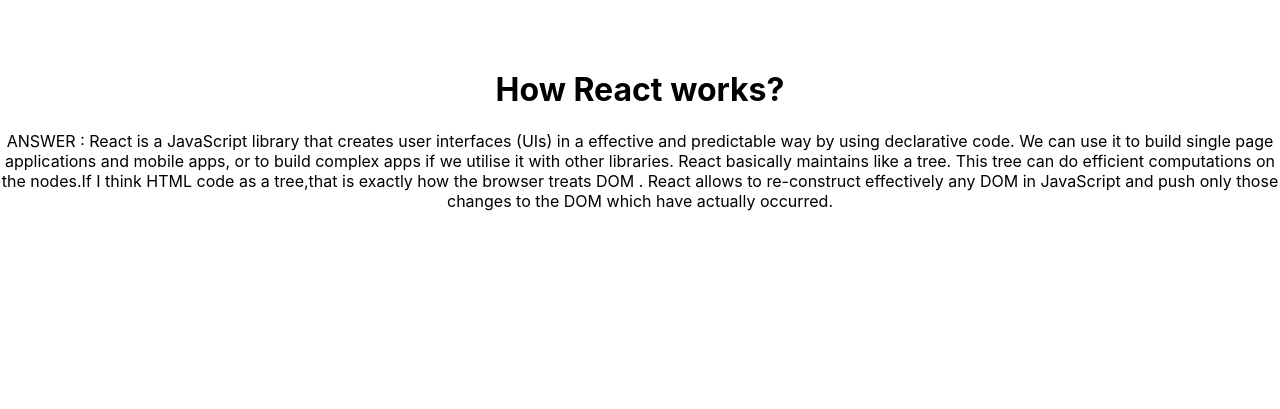
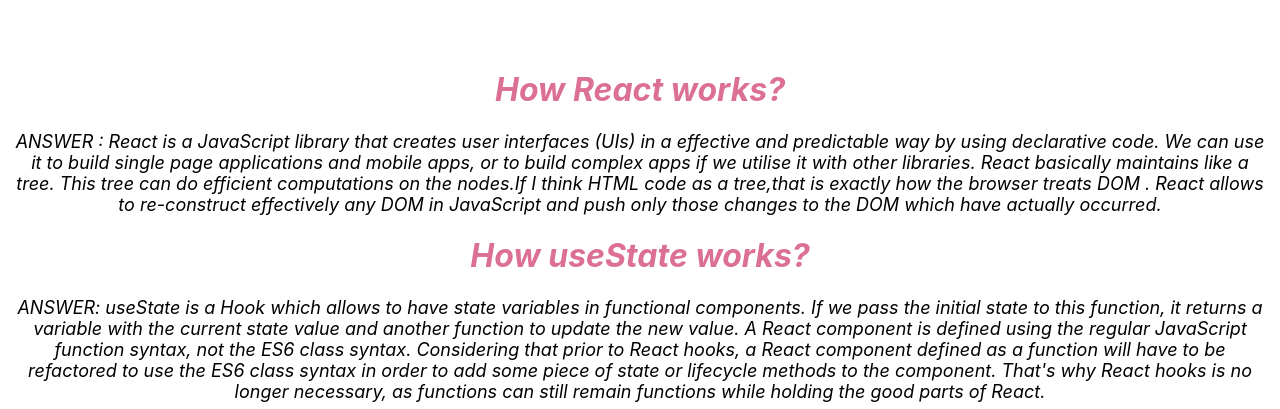
Before and after one commit to Tasmia-Ishika/Fashion---Fit-A-8, a React (Create React App) app: page / in a window 1280 px wide. Shown: the part 2731-3140 px from the top of the page. Before the commit the page ends 2958 px from the top, so only its background shows below. Built offline with nearby package versions, Linux system fonts and the light colour scheme.

Commit message:
fifth commit

```diff
--- a/src/App.css
+++ b/src/App.css
@@ -27,7 +27,17 @@
 .App-link {
   color: #61dafb;
 }
-.writings
+.question{
+  color: palevioletred;
+  font-size: xx-large;
+  font-weight: 700;
+  font-style: italic;
+}
+.answer{
+  font-size: large;
+  font-style: oblique;
+  margin: 10px;
+}
 
 
 @keyframes App-logo-spin {
--- a/src/App.js
+++ b/src/App.js
@@ -10,10 +10,13 @@
       <Shop></Shop>
       <br />
       <div>
-        <h1 className='writings'>How React works?</h1>
-        <p>ANSWER : React is a JavaScript library that creates user interfaces (UIs) in a effective and predictable way by using declarative code. We can use it to build single page applications and mobile apps, or to build complex apps if we utilise it with other libraries.
+        <h1 className='question'>How React works?</h1>
+        <p className='answer'>ANSWER : React is a JavaScript library that creates user interfaces (UIs) in a effective and predictable way by using declarative code. We can use it to build single page applications and mobile apps, or to build complex apps if we utilise it with other libraries.
           React basically maintains like a tree. This tree can do efficient computations on the nodes.If I think HTML code as a tree,that is exactly how the browser treats DOM . React allows to re-construct effectively any DOM in JavaScript and push only those changes to the DOM which have actually occurred.
         </p>
+        <h1 className='question'>How useState works?</h1>
+
+        <p className='answer'>ANSWER: useState is a Hook which allows to have state variables in functional components. If we pass the initial state to this function, it returns a variable with the current state value and another function to update the new value. A React component is defined using the regular JavaScript function syntax, not the ES6 class syntax. Considering that prior to React hooks, a React component defined as a function will have to be refactored to use the ES6 class syntax in order to add some piece of state or lifecycle methods to the component. That's why React hooks is no longer necessary, as functions can still remain functions while holding the good parts of React.</p>
       </div>
     </div>
   );
--- a/src/components/Shop/Shop.js
+++ b/src/components/Shop/Shop.js
@@ -7,17 +7,19 @@
 const Shop = () => {
     const [products, setProducts] = useState([]);
     const [cart, setCart] = useState([]);
-    console.log(cart);
+    // console.log(cart);
 
     const handleAddToCart = (product) => {
         const newCart = [...cart, product];
         setCart(newCart);
-
     }
 
     // Choose any one button
-    const chooseItem = () => {
-        console.log('going to fuck')
+    const arrayLength = cart.length;
+    const pickRandomItem = () => {
+        const selectRandomly = Math.floor(Math.random() * (arrayLength));
+        const chooseItem = cart[selectRandomly]
+        console.log(chooseItem);
     }
 
     useEffect(() => {
@@ -43,11 +45,16 @@
                 <h4>Selected Items</h4>
                 <p>
                     {
-                        cart.map((item) => (<h3 key={item.id}><BsFillStarFill></BsFillStarFill> <img id='img-length' src={item.img} alt=""/> {item.name}</h3>))}
+                        cart.map((item) => (<h3 key={item.id}><BsFillStarFill></BsFillStarFill> <img id='img-length' src={item.img} alt="" /> {item.name}</h3>))
+                    }
                 </p>
 
                 <div>
-                    <p><button onClick={() => chooseItem()}>Pick One</button></p>
+                    <p><button onClick={() => pickRandomItem()}>Pick One</button>
+                    {
+
+                    }
+                    </p>
                     <p> <button>Reset</button></p>
                 </div>
 
```
Also changed, not shown: src/utilities/calculation.js (deleted, +0 -12 lines), src/components/utilities/random.js (added).
